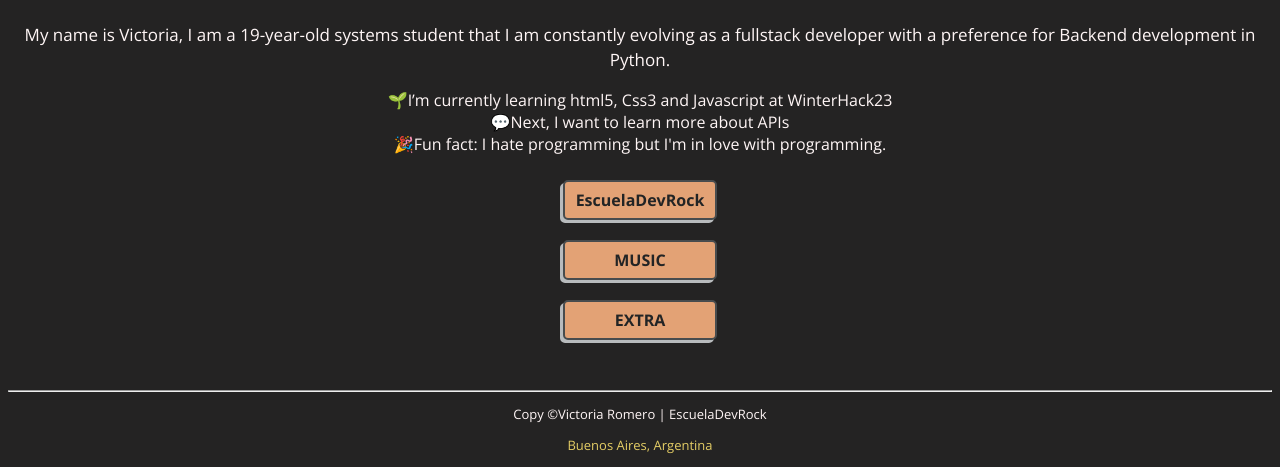
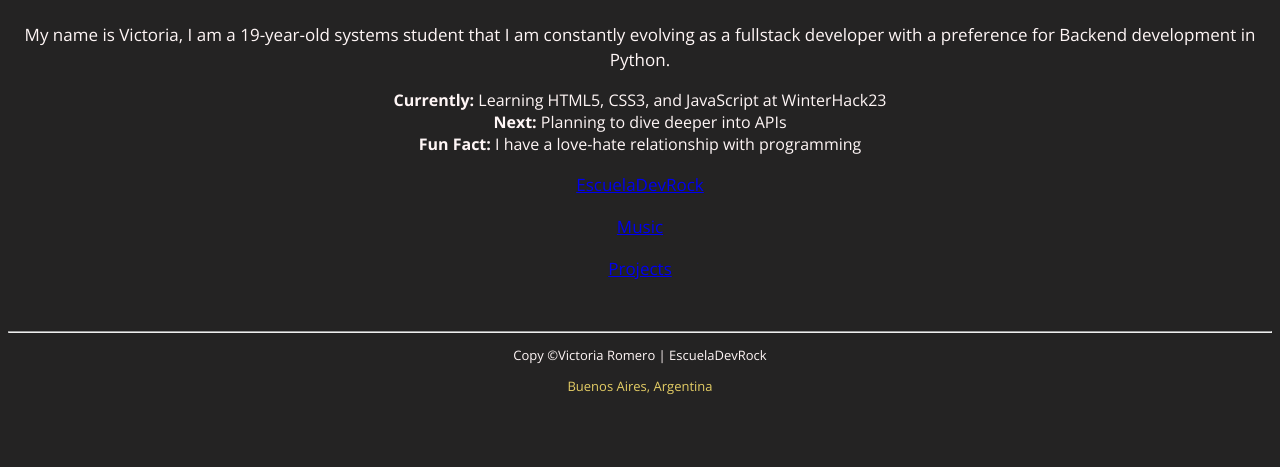
Before and after one commit to VictoriaRom/VictoriaRom.github.io, a plain HTML site: page index.html in a window 1280 px wide. Shown: the part 686-1153 px from the top of the page. After the commit the page ends 1094 px from the top, so only its background shows below. Drawn offline with nearby package versions, Linux system fonts and the light colour scheme.

Commit message:
btn changes

```diff
--- a/index.html
+++ b/index.html
@@ -42,7 +42,6 @@
         <a href=""><img src="img/me.JPG" alt="Victoria user" id="me"></a>
 
         <h3 id="at"><a href="https://www.instagram.com/viickyyrom/">@viickyyrom</a></h3>
-
         <nav>
             <ul>
                 <li><a href="https://www.linkedin.com/in/victoria-romero-roman/"><img src="img/linkedin.png" alt="Linkedin" class="social"></a></li>
@@ -52,27 +51,30 @@
             </ul>
         </nav>
     </header>
-
-
-    <section>
         <section class="description">
             <p>My name is Victoria, I am a 19-year-old systems student that I am constantly evolving as a
                 fullstack developer with a preference for Backend development in Python.
             </p>
                 <p>
-                    <ul>
-                        <li>🌱I’m currently learning html5, Css3 and Javascript at WinterHack23</li>
-                        <li>💬Next, I want to learn more about APIs</li>
-                        <li>🎉Fun fact: I hate programming but I'm in love with programming.</li>
+                    <ul class="centered-list">
+                        <li><strong>Currently:</strong> Learning HTML5, CSS3, and JavaScript at WinterHack23</li>
+                        <li><strong>Next:</strong> Planning to dive deeper into APIs</li>
+                        <li><strong>Fun Fact:</strong> I have a love-hate relationship with programming</li>
                     </ul>
                 </p>
-        </section>
 
-        <ul id="btn">
-            <li class="btn"><a href="https://codearock.com/">EscuelaDevRock</a></li>
-            <li class="btn"><a href="https://www.youtube.com/watch?v=bwleqLlAu-Y">MUSIC</a></li>
-            <li class="btn"><a href="https://www.twitch.tv/luzu_tv">EXTRA</a></li>
-        </ul>
+                <ul>
+                    <li>
+                        <a target="_blank" id="codearock" href="https://codearock.com/">
+                            <p>EscuelaDevRock</p></a>
+                    </li>
+                    <li>
+                        <a target="_blank" id="youtube" href="https://www.youtube.com/watch?v=bwleqLlAu-Y"><p>Music</p></a>
+                    </li>
+                    <li>
+                        <a target="_blank" id="projects" href="https://VictoriaRom.github.io/projects.html/"><p>Projects</p></a>
+                    </li>
+                </ul>
     </section>
 
     <footer>
```
